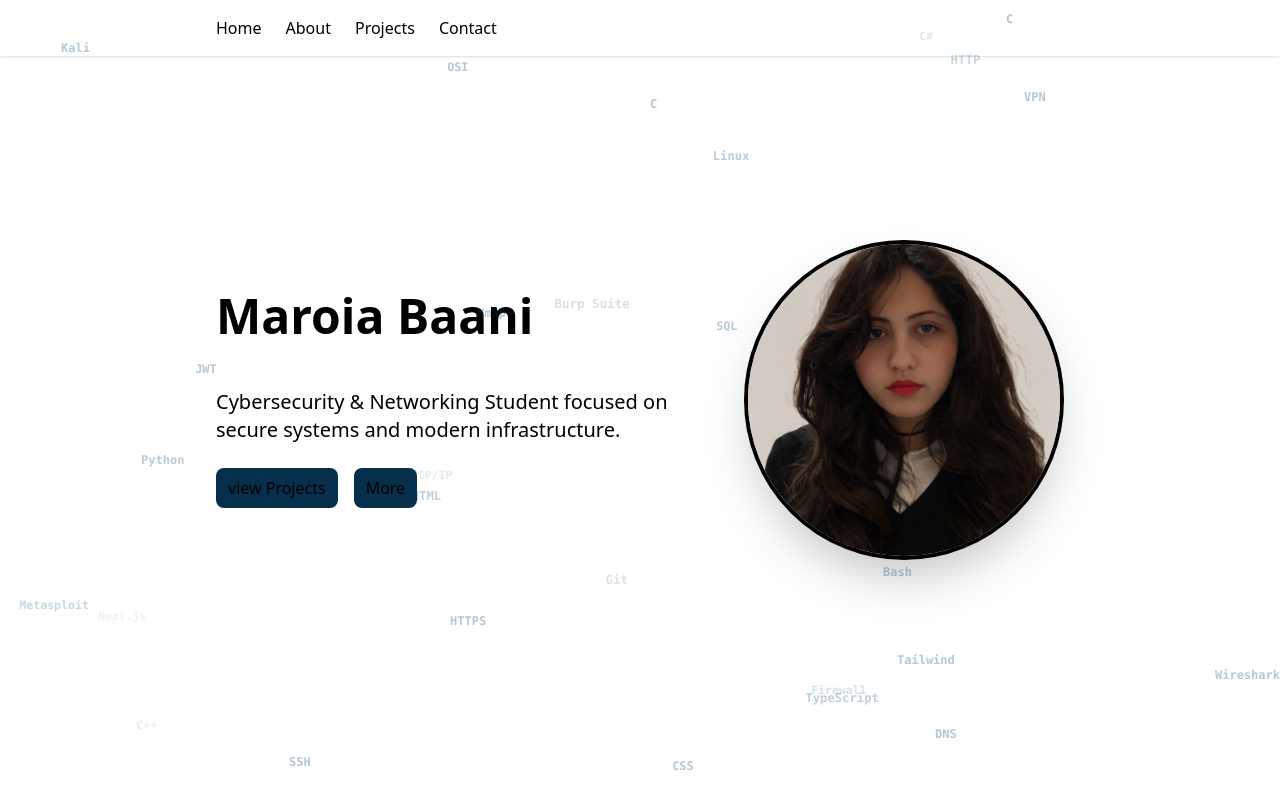
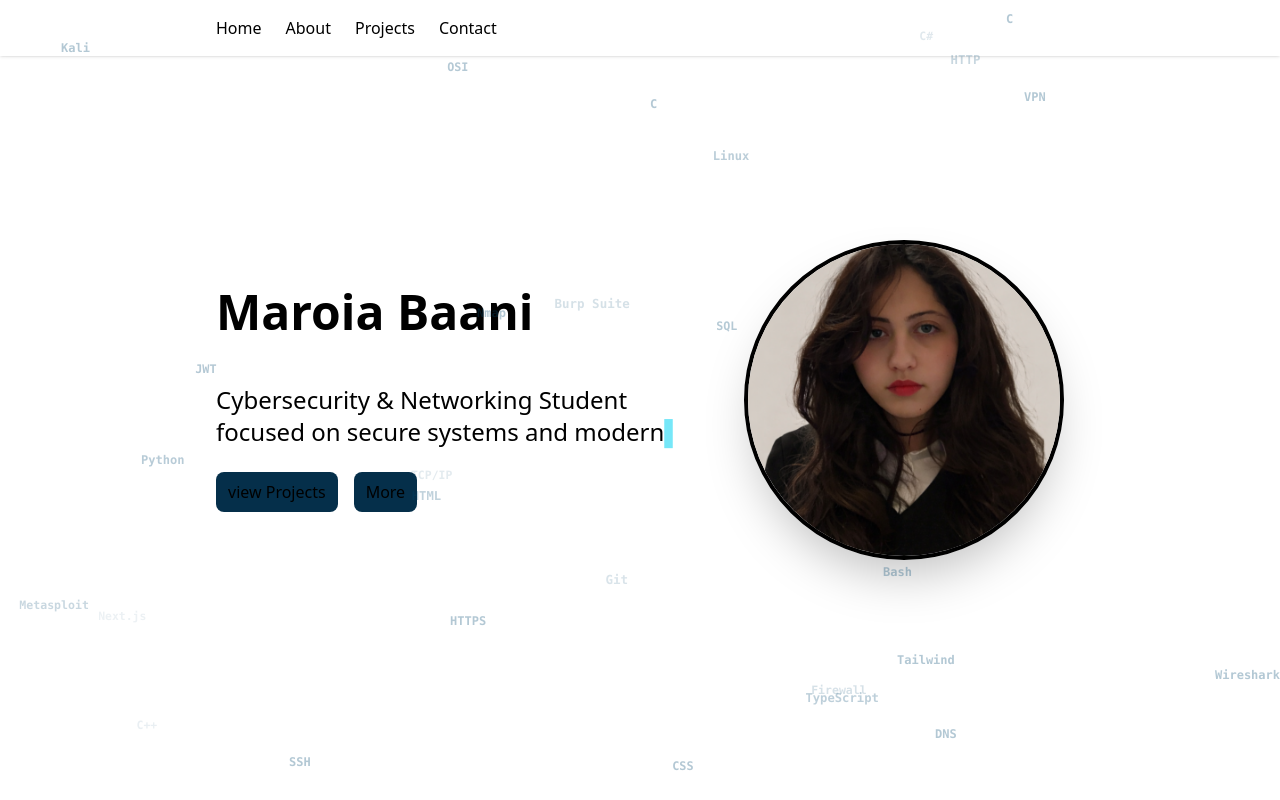
Before and after one commit to briw4/portfolio, a Next.js app: page / in a window 1280 px wide. Built offline with nearby package versions, Linux system fonts and the light colour scheme.

Commit message:
style(sections): modify text size and add typewriter to home section

```diff
--- a/components/sections/About.tsx
+++ b/components/sections/About.tsx
@@ -11,7 +11,7 @@ export default function About(){
         <h2 className="text-5xl font-semibold dark:text-white mb-3">About Me</h2>
         <div className="grid md:grid-cols-2 gap-12 items-start">
           <div className="space-y-5">
-        <p className="text-slate-400 mb-3 ">
+        <p className="text-2xl text-slate-400 mb-3 ">
           <Typewriter text= "I secure systems. I build things. I never stop learning."/>
         </p>
 
--- a/components/sections/Home.tsx
+++ b/components/sections/Home.tsx
@@ -1,4 +1,5 @@
 import TiltCard from "@/components/ui/TiltCard";
+import Typewriter from "../ui/Typewriter";
 
 export default function Home(){
   return (
@@ -8,7 +9,9 @@ export default function Home(){
         <div className="grid md:grid-cols-[1.5fr_1fr] gap-10 items-center w-full">
           <div>
         <h1 className="text-5xl font-bold mb-12 dark:text-white">Maroia Baani</h1>
-        <p className="text-xl mb-3">Cybersecurity & Networking Student focused on secure systems and modern infrastructure.</p>
+        <p className="text-2xl mb-3">
+          <Typewriter text= "Cybersecurity & Networking Student focused on secure systems and modern infrastructure."/>
+          </p>
         <div className="flex gap-4 mt-6">
           <a href="#projects">
             <button className="bg-sky-950 dark:text-cyan-200 rounded-lg px-3 py-2">
```
